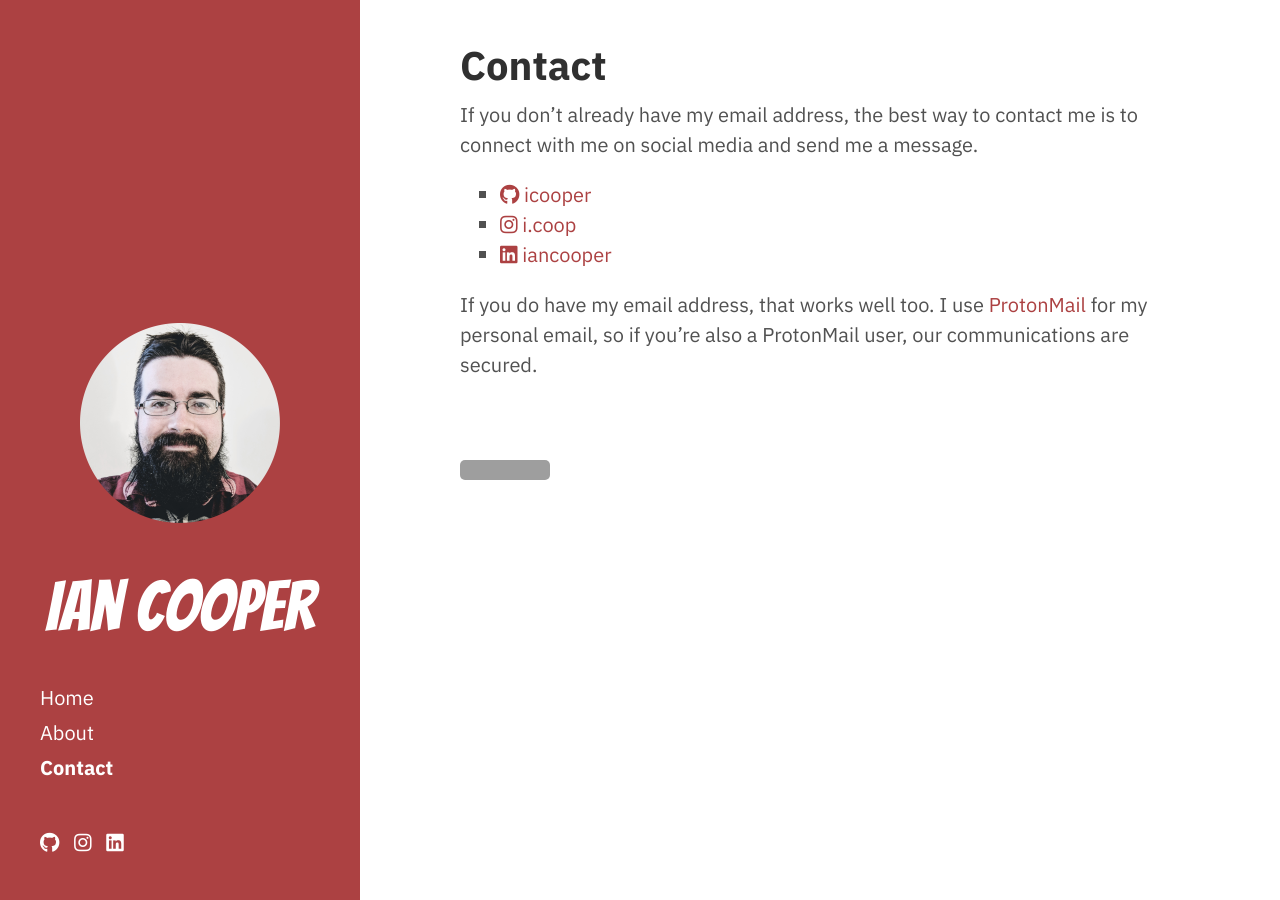
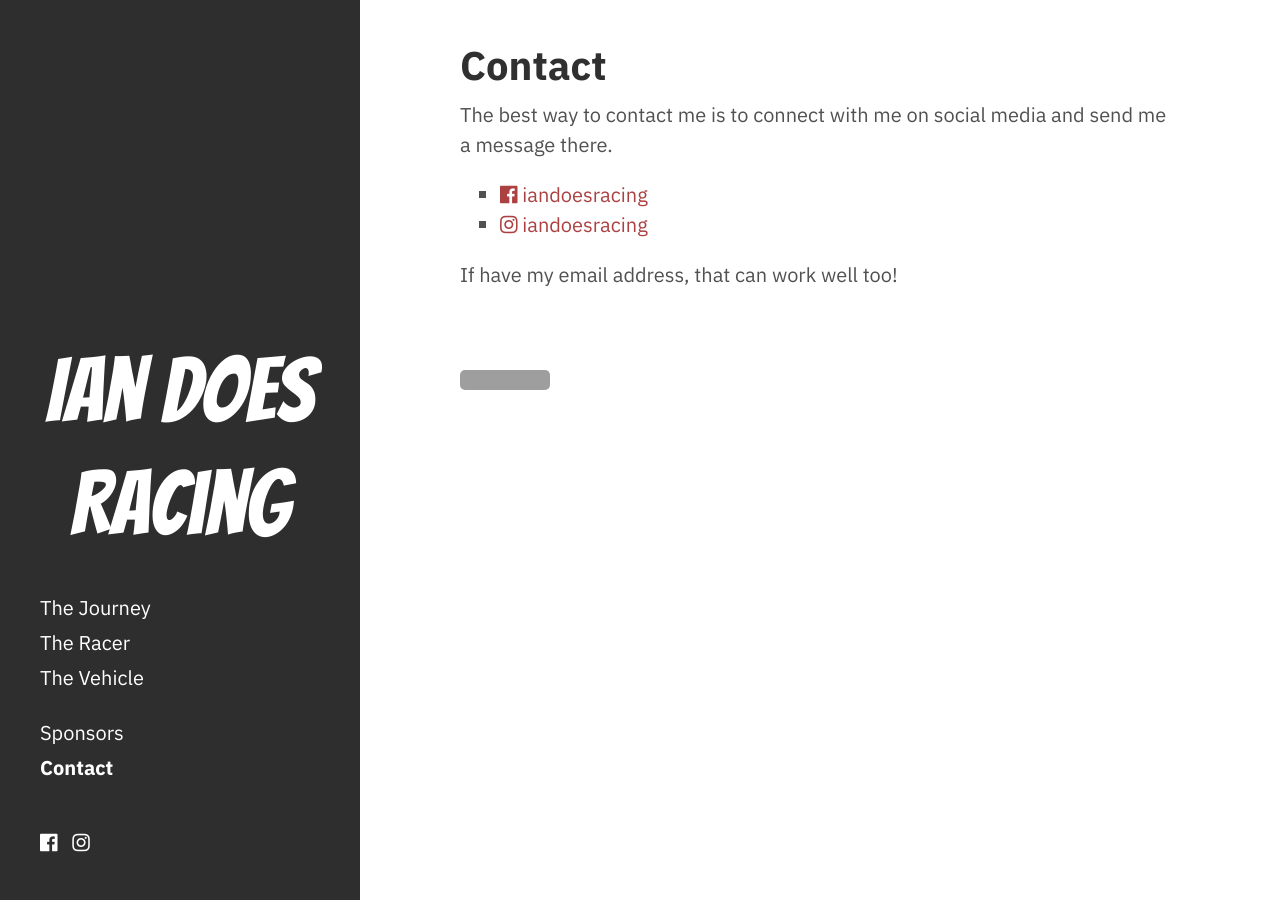
Before and after one commit to icooper/iandoesracing, a Jekyll site: the page built from contact.md, in a window 1280 px wide. Built offline with Jekyll 4.4.1, drawn with Linux system fonts in a browser that asks for light colours; nearby versions of some CDN libraries; grey boxes are pictures that could not be loaded.

Commit message:
initial content and styling

```diff
--- a/_config.yml
+++ b/_config.yml
@@ -1,5 +1,5 @@
-title: Ian Cooper
-description: Ian's Blog
-url: http://ianc.blog
-repository: icooper/icooper.github.io
+title: Ian Does Racing
+description: Ian Does Racing
+url: http://ian.does.racing/
+repository: icooper/iandoesracing
 paginate: 5
--- a/_includes/head.html
+++ b/_includes/head.html
@@ -6,18 +6,14 @@
     <meta name="viewport" content="width=device-width, initial-scale=1.0, maximum-scale=1"/>
 
     <title>
-        {% if page.title == "Home" %}
-            {{ site.title }}
-        {% else %}
-            {{ page.title }} &laquo; {{ site.title }}
-        {% endif %}
+        {{ page.title }} &laquo; {{ site.title }}
     </title>
 
     <!-- CSS -->
     <link rel="stylesheet" href="/assets/css/poole.css"/>
     <link rel="stylesheet" href="/assets/css/syntax.css"/>
     <link rel="stylesheet" href="/assets/css/hyde.css"/>
-    <link rel="stylesheet" href="/assets/css/ianc.css"/>
+    <link rel="stylesheet" href="/assets/css/iandoesracing.css"/>
 
     <!-- google fonts -->
     <link rel="stylesheet" href="https://fonts.googleapis.com/css?family=IBM+Plex+Mono|IBM+Plex+Sans:100,400,700|IBM+Plex+Serif:400,400i|Bangers"/>
--- a/_includes/sidebar.html
+++ b/_includes/sidebar.html
@@ -2,30 +2,26 @@
     <div class="container sidebar-sticky">
         <div class="sidebar-about">
 
-            <a class="profile-photo" href="/"></a>
+            <!-- <a class="profile-photo" href="/"></a> -->
 
             <h1>
                 <a href="/">
                     {{ site.title }}
                 </a>
             </h1>
+
             <!-- <p class="lead">{{ site.description }}</p> -->
         </div>
 
         <nav class="sidebar-nav">
-            <a class="sidebar-nav-item{% if page.url == site.baseurl %} active{% endif %}" href="/">Home</a>
-            {% assign pages_list = site.pages %}
-            {% for node in pages_list %}
-                {% if node.title != null %}
-                    {% if node.layout == "page" %}
-                        <a class="sidebar-nav-item{% if page.url == node.url %} active{% endif %}" href="{{ node.url }}">{{ node.title }}</a>
-                    {% endif %}
-                {% endif %}
-            {% endfor %}
+            <a class="sidebar-nav-item{% if page.url == '/' %} active{% endif %}" href="/">The Journey</a>
+            <a class="sidebar-nav-item{% if page.url == '/the-racer.html' %} active{% endif %}" href="/the-racer">The Racer</a>
+            <a class="sidebar-nav-item{% if page.url == '/the-vehicle.html' %} active{% endif %}" href="/the-vehicle">The Vehicle</a>
+            <a class="sidebar-nav-item{% if page.url == '/sponsors.html' %} active{% endif %} a-little-space-above" href="/sponsors">Sponsors</a>
+            <a class="sidebar-nav-item{% if page.url == '/contact.html' %} active{% endif %}" href="/contact">Contact</a>
             <span class="sidebar-nav-item social-icons extra-space-above">
-                <a href="https://github.com/icooper" target="_blank"><i class="fab fa-github"></i></a>
-                <a href="https://instagram.com/i.coop" target="_blank"><i class="fab fa-instagram"></i></a>
-                <a href="https://linkedin.com/in/iancooper" target="_blank"><i class="fab fa-linkedin"></i></a>
+                <a href="https://fb.me/iandoesracing" target="_blank"><i class="fab fa-facebook"></i></a>
+                <a href="https://instagram.com/iandoesracing" target="_blank"><i class="fab fa-instagram"></i></a>
             </span>
         </nav>
     </div>
--- a/_layouts/default.html
+++ b/_layouts/default.html
@@ -1,7 +1,7 @@
 <!DOCTYPE html>
 <html lang="en-us">
     {% include head.html %}
-    <body class="theme-base-08">
+    <body class="theme-base-08-gray">
         {% include sidebar.html %}
         <div class="content container">
             {{ content }}
--- a/assets/css/ianc.css
+++ /dev/null
@@ -1,95 +0,0 @@
-html, .pagination {
-    font-family: "IBM Plex Sans", -apple-system, BlinkMacSystemFont, "Segoe UI", Helvetica, Arial, sans-serif, "Apple Color Emoji", "Segoe UI Emoji", "Segoe UI Symbol";
-}
-
-code, pre {
-    font-family: "IBM Plex Mono", Menlo, Monaco, "Courier New", monospace;
-}
-
-pre {
-    font-size: 0.7rem;
-    overflow-x: auto;
-    white-space: pre;
-}
-
-.gist .gist-file {
-    font-family: "IBM Plex Mono", Menlo, Monaco, "Courier New", monospace !important;
-}
-
-.related-posts li small {
-    font-size: 65%;
-    color: #999;
-    font-weight: 400;
-}
-
-.sidebar-about h1 {
-    font-family: Bangers, "IBM Plex Sans", -apple-system, BlinkMacSystemFont, "Segoe UI", Helvetica, Arial, sans-serif, "Apple Color Emoji", "Segoe UI Emoji", "Segoe UI Symbol";
-    font-weight: 400;
-    font-size: 3.5rem;
-    padding-top: 2rem;
-    padding-bottom: 1rem;
-    text-align: center;
-}
-
-.sidebar-about h1 a:hover {
-    text-decoration: none;
-}
-
-span.pagination-item {
-    display: block;
-    padding: 1rem;
-    border: none;
-}
-
-.license {
-    display: block;
-    float: left;
-}
-
-.extra-space-above {
-    margin-top: 2rem;
-}
-
-ul > li {
-    list-style: square;
-}
-
-.related-posts li {
-    list-style: none;
-}
-
-.social-icons a {
-    padding-right: 0.5rem;
-}
-
-.profile-photo {
-    display: block;
-    background-image: url(/assets/img/ianc-200.png);
-    background-position: center center;
-    background-repeat: no-repeat;
-    width: 200px; /* this is the size of the image */
-    height: 200px;
-    margin: 0 auto;
-}
-
-.headimg-right-10rem {
-    width: 10rem;
-    display: block;
-    margin: 1rem auto;
-}
-
-@media (min-width: 48em) {
-    .headimg-right-10rem {
-        width: 10rem;
-        float: right;
-        margin-top: 0.5rem;
-        margin-right: 0;
-        margin-left: 1rem;
-        margin-bottom: 1rem;
-    }
-}
-
-.lead {
-    font-size: 1.25rem;
-    font-weight: 400;
-}
--- /dev/null
+++ b/assets/css/iandoesracing.css
@@ -0,0 +1,107 @@
+html, .pagination {
+    font-family: "IBM Plex Sans", -apple-system, BlinkMacSystemFont, "Segoe UI", Helvetica, Arial, sans-serif, "Apple Color Emoji", "Segoe UI Emoji", "Segoe UI Symbol";
+}
+
+code, pre {
+    font-family: "IBM Plex Mono", Menlo, Monaco, "Courier New", monospace;
+}
+
+pre {
+    font-size: 0.7rem;
+    overflow-x: auto;
+    white-space: pre;
+}
+
+.gist .gist-file {
+    font-family: "IBM Plex Mono", Menlo, Monaco, "Courier New", monospace !important;
+}
+
+.related-posts li small {
+    font-size: 65%;
+    color: #999;
+    font-weight: 400;
+}
+
+.sidebar-about h1 {
+    font-family: Bangers, "IBM Plex Sans", -apple-system, BlinkMacSystemFont, "Segoe UI", Helvetica, Arial, sans-serif, "Apple Color Emoji", "Segoe UI Emoji", "Segoe UI Symbol";
+    font-weight: 400;
+    font-size: 4.5rem;
+    padding-top: 2rem;
+    padding-bottom: 1rem;
+    text-align: center;
+}
+
+.sidebar-about h1 a:hover {
+    text-decoration: none;
+}
+
+span.pagination-item {
+    display: block;
+    padding: 1rem;
+    border: none;
+}
+
+.license {
+    display: block;
+    float: left;
+}
+
+.a-little-space-above {
+    margin-top: 1rem;
+}
+
+.extra-space-above {
+    margin-top: 2rem;
+}
+
+ul > li {
+    list-style: square;
+}
+
+.related-posts li {
+    list-style: none;
+}
+
+.social-icons a {
+    padding-right: 0.5rem;
+}
+
+.profile-photo {
+    display: block;
+    background-image: url(/assets/img/ianc-200.png);
+    background-position: center center;
+    background-repeat: no-repeat;
+    width: 200px; /* this is the size of the image */
+    height: 200px;
+    margin: 0 auto;
+}
+
+.headimg-right-10rem {
+    width: 10rem;
+    display: block;
+    margin: 1rem auto;
+}
+
+@media (min-width: 48em) {
+    .headimg-right-10rem {
+        width: 10rem;
+        float: right;
+        margin-top: 0.5rem;
+        margin-right: 0;
+        margin-left: 1rem;
+        margin-bottom: 1rem;
+    }
+}
+
+.lead {
+    font-size: 1.25rem;
+    font-weight: 400;
+}
+
+/* red/gray color theme */
+.theme-base-08-gray .sidebar {
+    background-color: #2e2e2e;
+}
+.theme-base-08-gray .content a, .theme-base-08-gray .related-posts li a:hover {
+    color: #ac4142;
+}
--- a/contact.md
+++ b/contact.md
@@ -3,10 +3,9 @@ layout: page
 title: Contact
 ---
 
-If you don't already have my email address, the best way to contact me is to connect with me on social media and send me a message.
+The best way to contact me is to connect with me on social media and send me a message there.
 
-* [<i class="fab fa-github"></i> icooper](https://github.com/icooper)
-* [<i class="fab fa-instagram"></i> i.coop](https://instagram.com/i.coop)
-* [<i class="fab fa-linkedin"></i> iancooper](https://linkedin.com/in/iancooper)
+* [<i class="fab fa-facebook"></i> iandoesracing](https://fb.me/iandoesracing)
+* [<i class="fab fa-instagram"></i> iandoesracing](https://instagram.com/iandoesracing)
 
-If you do have my email address, that works well too. I use [ProtonMail](https://protonmail.com) for my personal email, so if you're also a ProtonMail user, our communications are secured.
+If have my email address, that can work well too!
--- a/index.html
+++ b/index.html
@@ -1,6 +1,6 @@
 ---
 layout: default
-title: Home
+title: The Journey
 ---
 
 <div class="posts">
```
Also changed, not shown: about.md (deleted, +0 -36 lines), sponsors.md (added, +31 -0 lines), thanks.md (added, +17 -0 lines), the-racer.md (added, +29 -0 lines), the-vehicle.md (added, +17 -0 lines), assets/img/nighthawk.jpg (added), assets/img/ural.jpg (added), 5 other files.
